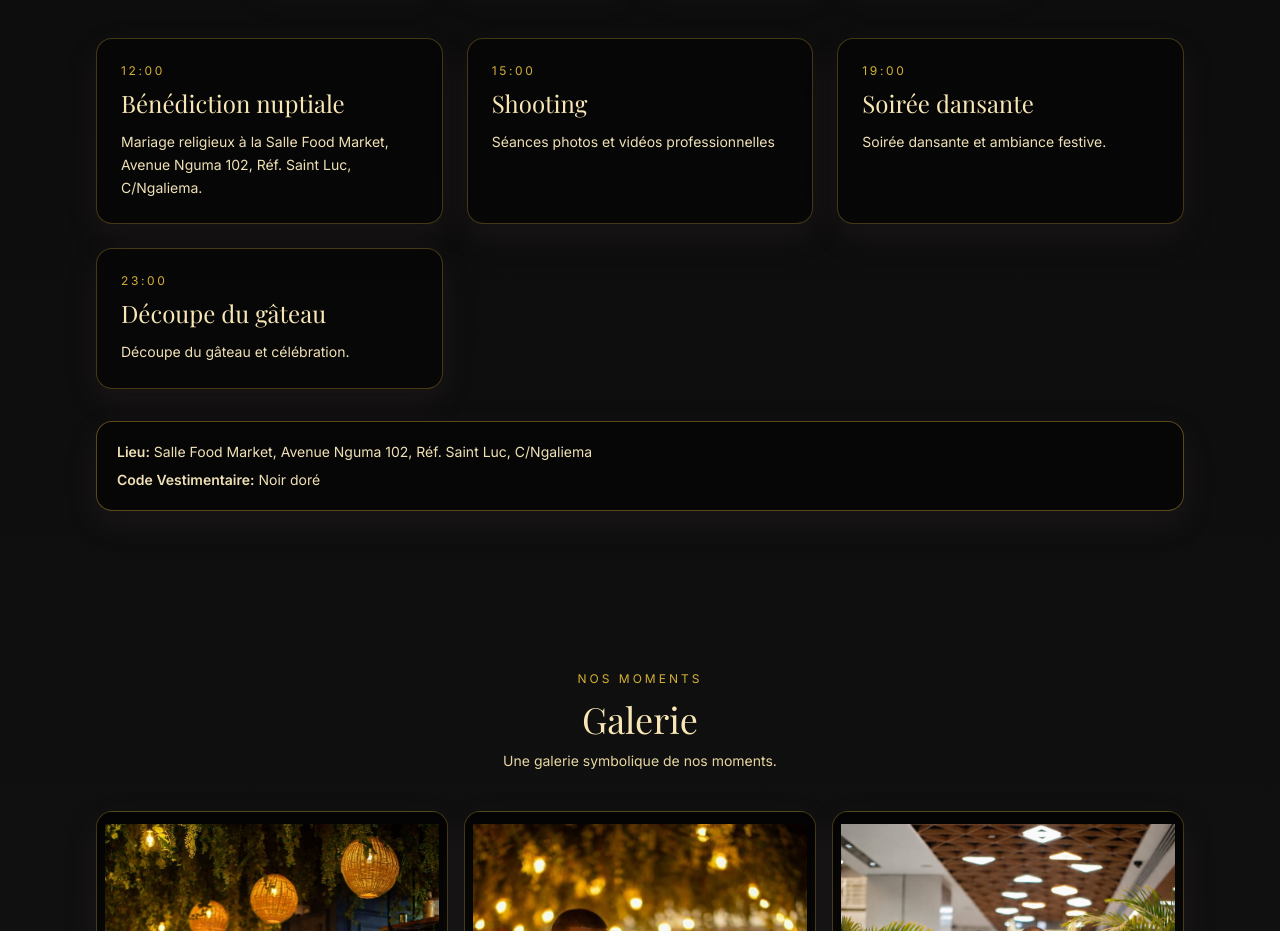
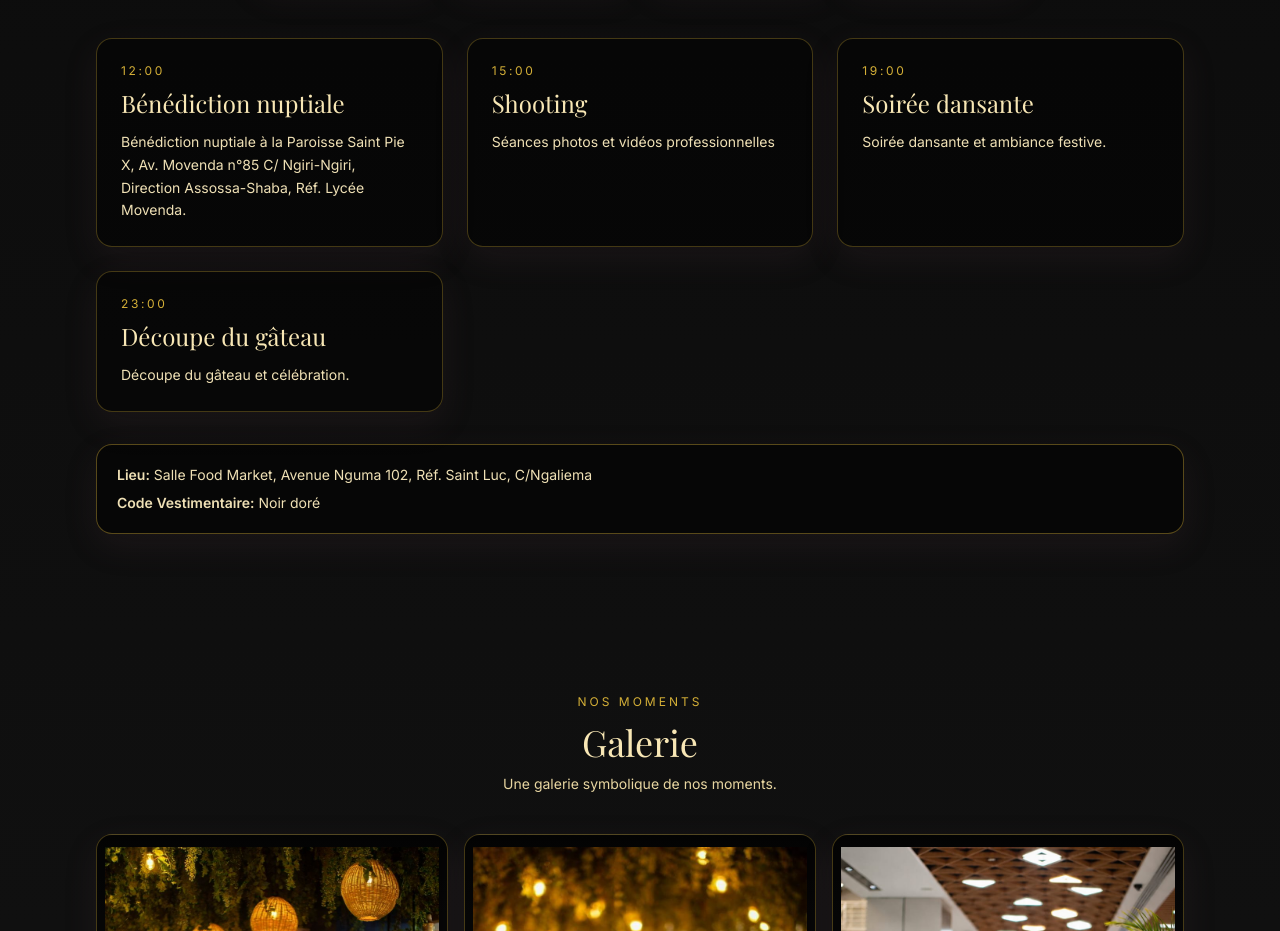
Before and after one commit to johnmukenge/wedding-franck, a Next.js app: page / in a window 1280 px wide. Shown: the part 1100-2031 px from the top of the page. Built offline with nearby package versions, Linux system fonts and the light colour scheme; a web font is replaced by a local one.

Commit message:
change Nuptiale blessing address

```diff
--- a/data.ts
+++ b/data.ts
@@ -49,7 +49,7 @@ export const weddingData: WeddingData = {
     {
       title: 'Nuptial Blessing',
       time: '12:00',
-      description: 'Mariage religieux à la Salle Food Market, Avenue Nguma 102, Réf. Saint Luc, C/Ngaliema.',
+      description: 'Bénédiction nuptiale à la Paroisse Saint Pie X, Av. Movenda n°85 C/ Ngiri-Ngiri, Direction Assossa-Shaba, Réf. Lycée Movenda.',
     },
     {
       title: 'Shooting',
--- a/i18n/translations.ts
+++ b/i18n/translations.ts
@@ -36,7 +36,8 @@ export const translations: Translations = {
     groomHomeLabel: 'Groom lives in',
     brideHomeLabel: 'Bride lives in',
     guestArrival: 'Nuptial Blessing',
-    guestArrivalDesc: 'Religious wedding at Salle Food Market, Avenue Nguma 102, Réf. Saint Luc, C/Ngaliema.',
+    guestArrivalDesc:
+      'Nuptial blessing at Paroisse Saint Pie X, Av. Movenda No. 85, C/ Ngiri-Ngiri, Assossa-Shaba direction, Ref. Lycée Movenda.',
     ceremony: 'Shooting',
     ceremonyDesc: 'Professional photos and videos with family and guests.',
     reception: 'Dance Party',
@@ -123,7 +124,8 @@ export const translations: Translations = {
     groomHomeLabel: 'Le marié vit à',
     brideHomeLabel: 'La mariée vit en',
     guestArrival: 'Bénédiction nuptiale',
-    guestArrivalDesc: 'Mariage religieux à la Salle Food Market, Avenue Nguma 102, Réf. Saint Luc, C/Ngaliema.',
+    guestArrivalDesc:
+      'Bénédiction nuptiale à la Paroisse Saint Pie X, Av. Movenda n°85 C/ Ngiri-Ngiri, Direction Assossa-Shaba, Réf. Lycée Movenda.',
     ceremony: 'Shooting',
     ceremonyDesc: 'Séances photos et vidéos professionnelles',
     reception: 'Soirée dansante',
```
